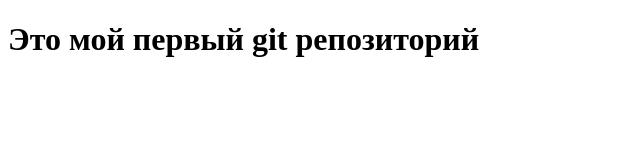
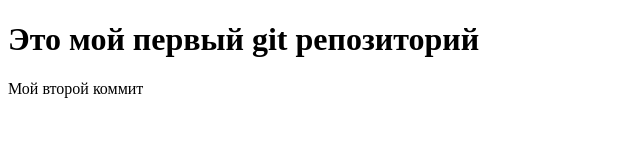
Before and after one commit to vitalyMatveev/sand-smile-matveev1, a plain HTML site: page index.html in a window 1280 px wide. Shown: the whole page, without its empty margins (0-640 px from the left). Drawn offline with Linux system fonts and the light colour scheme.

Commit message:
Мой второй коммит

```diff
--- a/index.html
+++ b/index.html
@@ -8,5 +8,6 @@
 </head>
 <body>
     <h1>Это мой первый git репозиторий</h1>
+    <p>Мой второй коммит</p>
 </body>
 </html>
```
